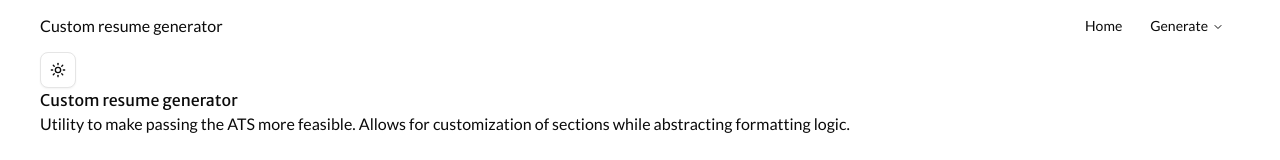
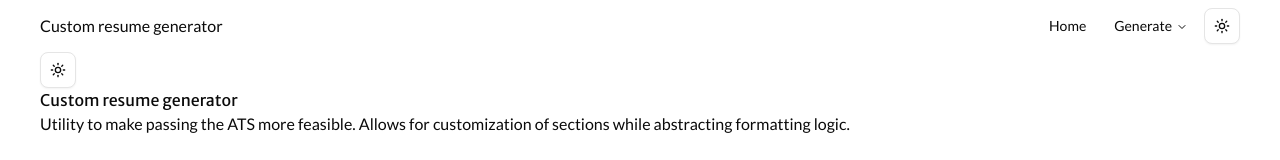
Before and after one commit to sapphybara/custom-resume-generator, a Next.js app: page / in a window 1280 px wide. Shown: the top 160 px of the page. Built offline with nearby package versions, Linux system fonts and the light colour scheme.

Commit message:
feat: add dark mode toggle to navbar

```diff
--- a/components/ui/navbar.tsx
+++ b/components/ui/navbar.tsx
@@ -1,3 +1,5 @@
+"use client";
+
 import Link from "next/link";
 import {
   NavigationMenu,
@@ -7,6 +9,7 @@ import {
   NavigationMenuList,
   NavigationMenuTrigger,
 } from "./navigation-menu";
+import ColorModeToggle from "./color-mode-toggle";
 
 const Navbar = () => (
   <div className="flex justify-between w-full py-2 items-center">
@@ -36,6 +39,7 @@ const Navbar = () => (
           </NavigationMenuContent>
         </NavigationMenuItem>
       </NavigationMenuList>
+      <ColorModeToggle />
     </NavigationMenu>
   </div>
 );
```
